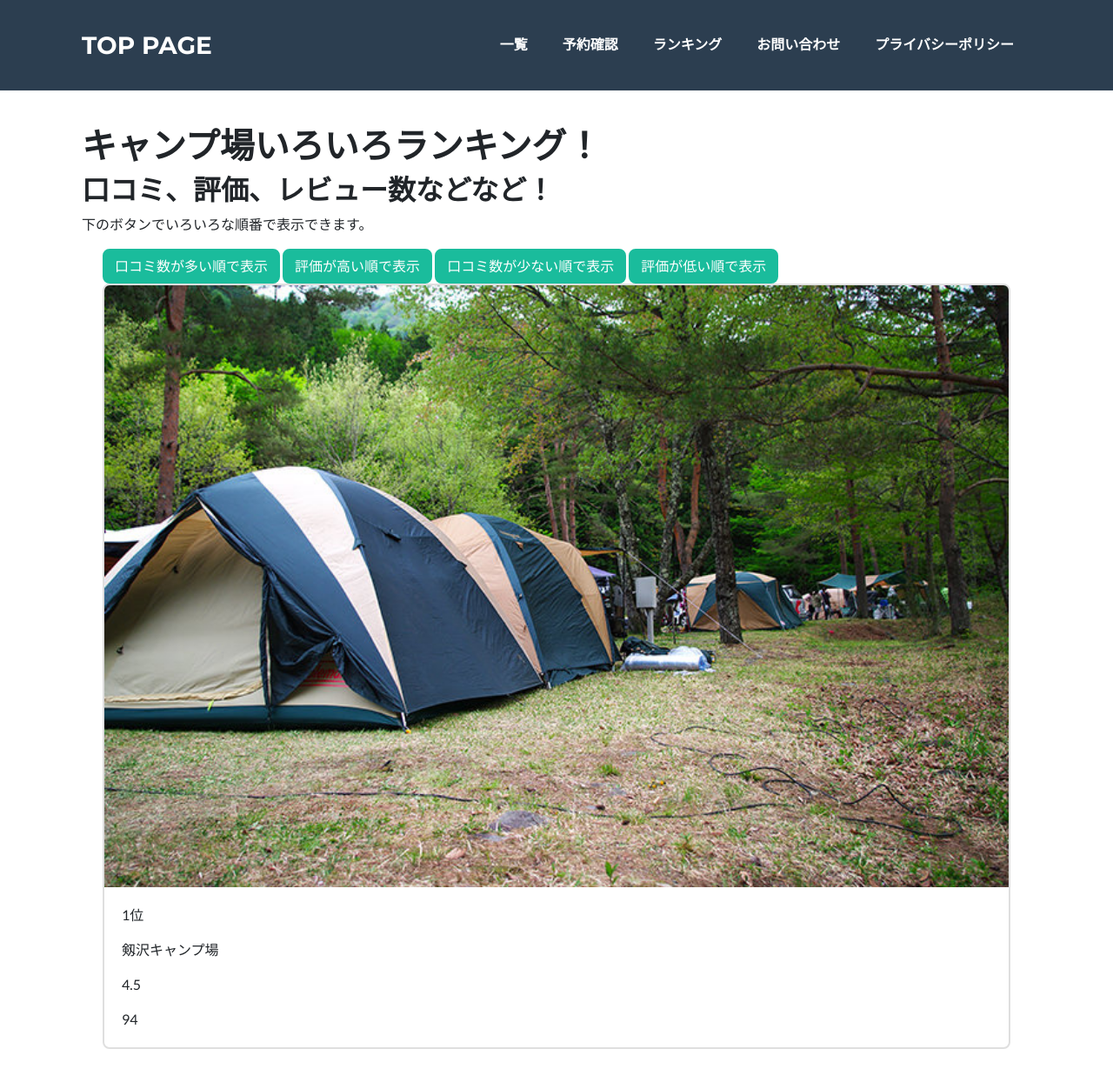
After one commit to hw0917/haruharucamp, a Flask app: page /ranking in a window 1280 px wide. The commit adds this page. Shown: the top 1229 px of the page at 87% size. Run offline with Flask 2, Linux system fonts and the light colour scheme; data comes from the database, SQL or seed files in the repository; both versions use the stored data as it was after the commit; some libraries are stand-ins or nearby versions.

Commit message:
update: rankingページ追加 ◇新規追加　rankingページにイメージファイルを表示できるようにした

```diff
--- a/src/app.py
+++ b/src/app.py
@@ -4,7 +4,7 @@ from flask_sqlalchemy import SQLAlchemy
 from dateutil.relativedelta import relativedelta
 
 
-app = Flask(__name__)
+app = Flask(__name__, static_folder='./templates/images')
 app.config['SQLALCHEMY_DATABASE_URI'] = 'sqlite:///camp.db'
 db = SQLAlchemy(app)
 
@@ -33,6 +33,9 @@ class Camplist(db.Model):
     closest = db.Column(db.String(50))
     coment = db.Column(db.String(200))
     googlemap = db.Column(db.String(1000))
+    place_id = db.Column(db.String(50))
+    totalstar = db.Column(db.String(50))
+    total_review_count = db.Column(db.Integer)
 
 class Campfacility(db.Model):
     campid = db.Column(db.Integer, primary_key=True)
@@ -199,5 +202,23 @@ def individual():
 def privacypolicy():
     return render_template('privacy-policy.html')
 
+
+@app.route('/ranking')
+def ranking():
+    _campranks = Camplist.query.\
+        order_by(Camplist.totalstar.desc(),Camplist.total_review_count.desc()).\
+            limit(5).\
+                all()
+
+    campinf = {}
+    i = 1
+    for _camprank in _campranks:
+        campinf["_campname" + str(i)] = _camprank.campname
+        campinf["_totalstar" + str(i)] = _camprank.totalstar
+        campinf["_total_review_count" + str(i)] = _camprank.total_review_count
+        i = i + 1
+    imagespath = "images/1.jpg"
+    return render_template('ranking.html',campranksinf =campinf,imagespath=imagespath)
+
 if __name__ == '__main__':
     app.run()
--- a/src/templates/base.html
+++ b/src/templates/base.html
@@ -35,8 +35,9 @@
               </button>
               <div class="collapse navbar-collapse" id="navbarResponsive">
                   <ul class="navbar-nav ml-auto">
-                      <li class="nav-item mx-0 mx-lg-1"><a class="nav-link py-3 px-0 px-lg-3 rounded js-scroll-trigger" href="/camplist">キャンプ場一覧</a></li>
-                      <li class="nav-item mx-0 mx-lg-1"><a class="nav-link py-3 px-0 px-lg-3 rounded js-scroll-trigger" href="/reservinf">キャンプ場予約確認</a></li>
+                      <li class="nav-item mx-0 mx-lg-1"><a class="nav-link py-3 px-0 px-lg-3 rounded js-scroll-trigger" href="/camplist">一覧</a></li>
+                      <li class="nav-item mx-0 mx-lg-1"><a class="nav-link py-3 px-0 px-lg-3 rounded js-scroll-trigger" href="/reservinf">予約確認</a></li>
+                      <li class="nav-item mx-0 mx-lg-1"><a class="nav-link py-3 px-0 px-lg-3 rounded js-scroll-trigger" href="/ranking">ランキング</a></li>
                       <li class="nav-item mx-0 mx-lg-1"><a class="nav-link py-3 px-0 px-lg-3 rounded js-scroll-trigger" href="http://haruharu-outdoor.com/script/mailform/contact/">お問い合わせ</a></li>
                     <li class="nav-item mx-0 mx-lg-1"><a class="nav-link py-3 px-0 px-lg-3 rounded js-scroll-trigger"  href="/privacy-policy">プライバシーポリシー</a></li>
                   </ul>
--- /dev/null
+++ b/src/templates/ranking.html
@@ -0,0 +1,92 @@
+{% extends 'base.html' %} {% block body %}
+
+<head>
+  <title>北陸、富山のキャンプ場の人気ランキング！</title>
+</head>
+<br>
+<br>
+<br>
+<br>
+<br>
+<br>
+<div class="container">
+<h1>キャンプ場いろいろランキング！</h1>
+<h2>口コミ、評価、レビュー数などなど！</h2>
+<p>下のボタンでいろいろな順番で表示できます。</p>
+<div class="container">
+<button class="btn btn-primary" id="sendMessageButton" type="submit" onclick="location.href='/camplist?search=pets'">口コミ数が多い順で表示</button>
+<button class="btn btn-primary" id="sendMessageButton" type="submit" onclick="location.href='/camplist?search=muryo'">評価が高い順で表示</button>
+<button class="btn btn-primary" id="sendMessageButton" type="submit" onclick="location.href='/camplist?search=bbq'">口コミ数が少ない順で表示</button>
+<button class="btn btn-primary" id="sendMessageButton" type="submit" onclick="location.href='/camplist?search=daycamp'">評価が低い順で表示</button>
+</div>
+  <div class="col-md">
+    <div class="card">
+      <img src={{ imagespath }} class="card-img-top" alt="aiueo">
+      <div class="card-body">
+        <p class="card-text">1位</p>
+        <p class="card-text">{{ campranksinf._campname1 }}</p>
+        <p class="card-text">{{ campranksinf._totalstar1 }}</p>
+        <p class="card-text">{{ campranksinf._total_review_count1 }}</p>
+      </div>
+    </div>
+  </div>
+</div>
+<br>
+<div class="container">
+  <div class="container">
+    <div class="row">
+      <div class=" col-md">
+        <div class="card">
+          <img src="..." class="card-img-top" alt="...">
+          <div class="card-body">
+            <p class="card-text">2位</p>
+            <p class="card-text">{{ campranksinf._campname2 }}</p>
+            <p class="card-text">{{ campranksinf._totalstar2 }}</p>
+            <p class="card-text">{{ campranksinf._total_review_count2 }}</p>
+          </div>
+        </div>
+      </div>
+      <div class=" col-md">
+        <div class="card">
+          <img src="..." class="card-img-top" alt="...">
+          <div class="card-body">
+            <p class="card-text">3位</p>
+            <p class="card-text">{{ campranksinf._campname3 }}</p>
+            <p class="card-text">{{ campranksinf._totalstar3 }}</p>
+            <p class="card-text">{{ campranksinf._total_review_count3 }}</p>
+          </div>
+        </div>
+      </div>
+    </div>
+  </div>
+</div>
+<br>
+<div class="container">
+  <div class="container">
+    <div class="row">
+      <div class=" col-md">
+        <div class="card">
+          <img src="..." class="card-img-top" alt="...">
+          <div class="card-body">
+            <p class="card-text">4位</p>
+            <p class="card-text">{{ campranksinf._campname4 }}</p>
+            <p class="card-text">{{ campranksinf._totalstar4 }}</p>
+            <p class="card-text">{{ campranksinf._total_review_count4 }}</p>
+          </div>
+        </div>
+      </div>
+      <div class=" col-md">
+        <div class="card">
+          <img src="..." class="card-img-top" alt="...">
+          <div class="card-body">
+            <p class="card-text">5位</p>
+            <p class="card-text">{{ campranksinf._campname5 }}</p>
+            <p class="card-text">{{ campranksinf._totalstar5 }}</p>
+            <p class="card-text">{{ campranksinf._total_review_count5 }}</p>
+          </div>
+        </div>
+      </div>
+    </div>
+  </div>
+</div>
+{% endblock %}
```
Also changed, not shown: src/camp.db, src/templates/images/1.jpg (added), 2 other files.
